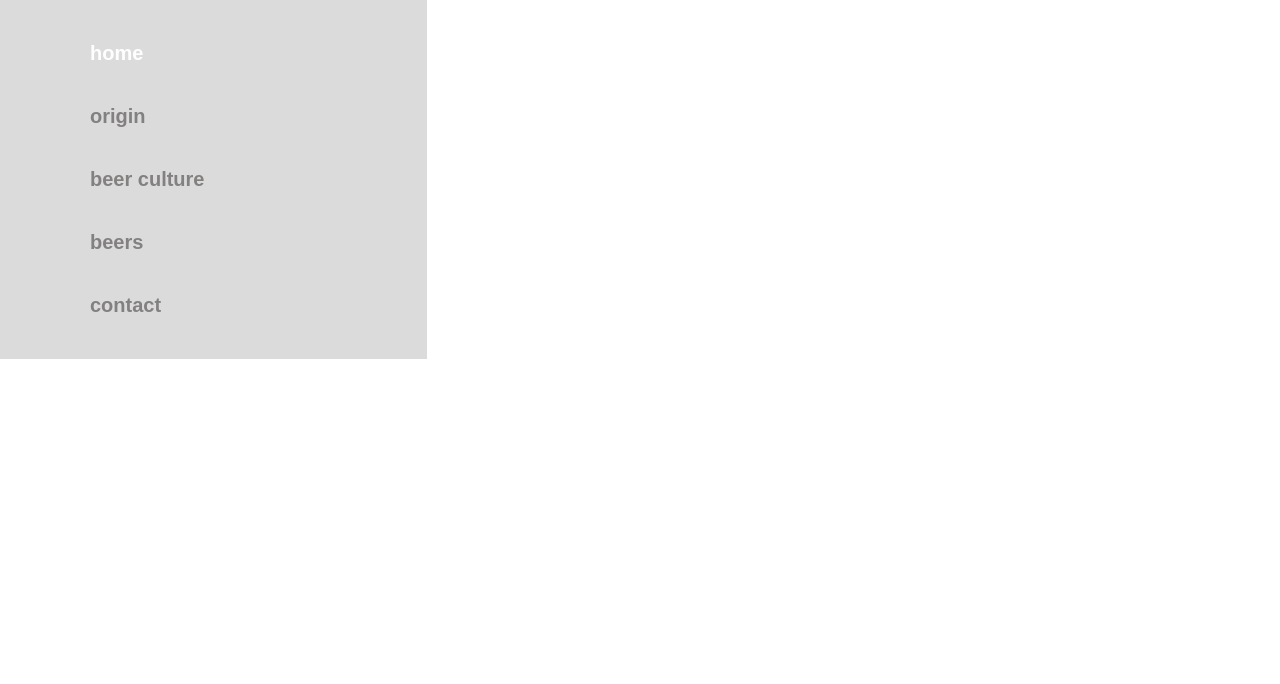
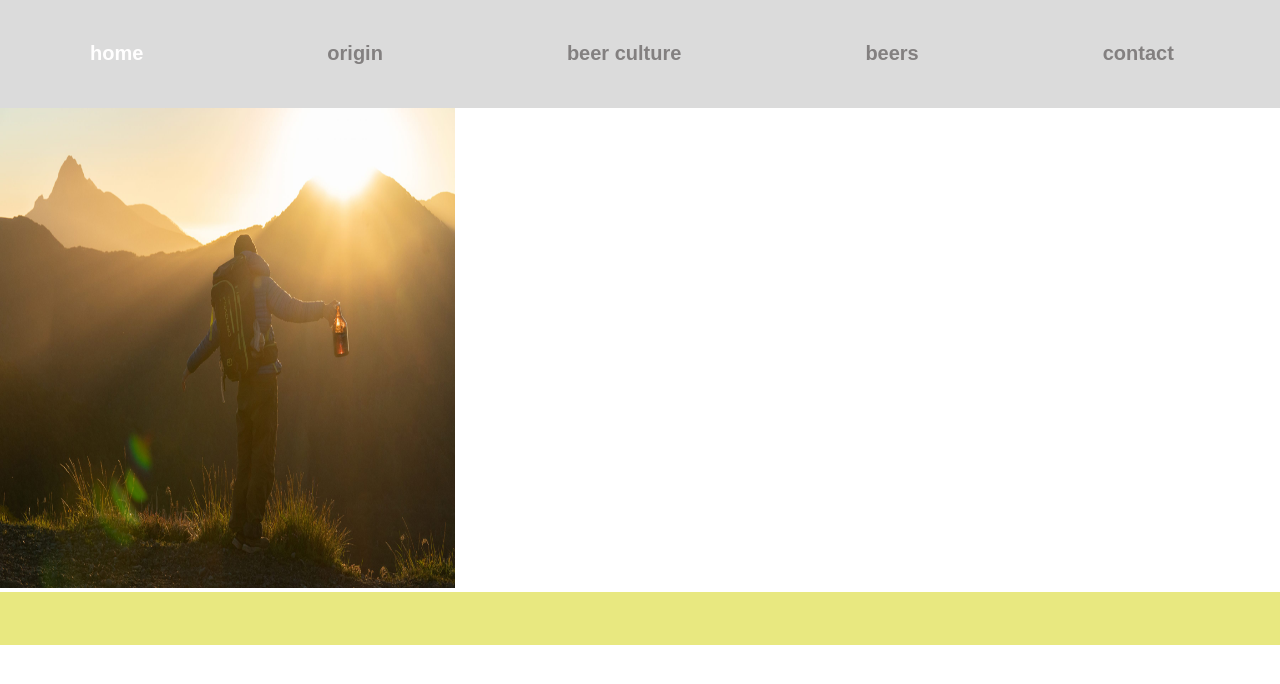
Before and after one commit to richardrebolledonas/Gletscherbrewery, a plain HTML site: page index.html in a window 1280 px wide. Drawn offline with Linux system fonts and the light colour scheme.

Commit message:
grids y puse foto

```diff
--- a/css/estilos.css
+++ b/css/estilos.css
@@ -4,7 +4,7 @@
   }
 
   ul li{
-
+    display: inline-block;
     color: rgb(255, 254, 254);
     font-weight: bolder;
     font-family: Arial, Helvetica, sans-serif;
@@ -18,8 +18,9 @@
     nav {
             background-color: #03030324;
             padding:2px 0;}
+    footer {background-color: rgba(211, 211, 7, 0.511);}
 
-
+    .fotoeinformacion img{ width: 455px ;height: 480px ;}
 
 
 
@@ -34,8 +35,8 @@
 
             /*grids estructura*/
          .contenedortotal{display: grid;
-        grid-template-columns: 1fr 2fr;
-        grid-template-rows:1fr 2fr 1fr
+        grid-template-columns: 1fr 2fr ;
+        grid-template-rows:1fr 4.5fr 0.5fr
          ;
          grid-template-areas:
          "menu menu menu"
@@ -47,10 +48,14 @@
         }
         .fotoeinformacion {
             grid-area: foto ;
+
+
         }
         .fotoeinformacion2 {
             grid-area: info ;
+
         }
         .redessociales {
             grid-area: footer;
+             ;
         }
--- a/index.html
+++ b/index.html
@@ -14,7 +14,7 @@
 </head>
 <body>
     <div class="contenedortotal">
-    <header>
+
         <nav class="menuprincipal">
             <ul>
                 <li>home</li>
@@ -26,9 +26,10 @@
                 </ul>
 
         </nav>
-    </header>
+
     <main>
         <section class="fotoeinformacion">
+            <img src="imagenes/-montaña-nosotros.png" alt="foto1">
 
         </section>
         <section class="fotoeinformacion2">
```
